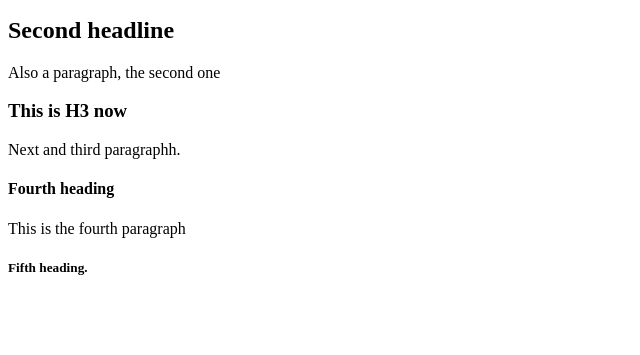
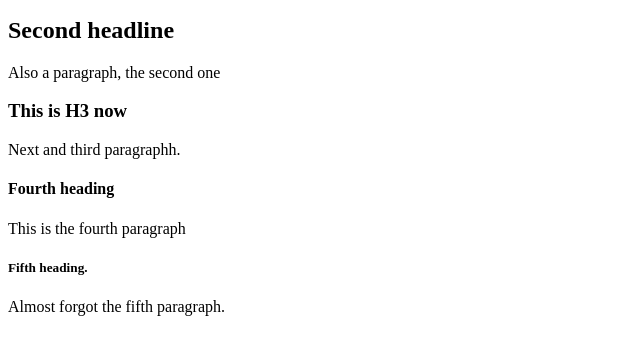
Before and after one commit to Kathas-trophies/html_day1, a plain HTML site: page file1.html in a window 1280 px wide. Shown: the part 101-456 px from the top of the page, without its empty margins (0-640 px from the left). Drawn offline with Linux system fonts and the light colour scheme.

Commit message:
Added the fifth paragraph

```diff
--- a/file1.html
+++ b/file1.html
@@ -15,5 +15,6 @@
     <h4>Fourth heading</h4>
     <p>This is the fourth paragraph</p>
     <h5>Fifth heading.</h5>
+    <p>Almost forgot the fifth paragraph.</p>
 </body>
 </html>
```
